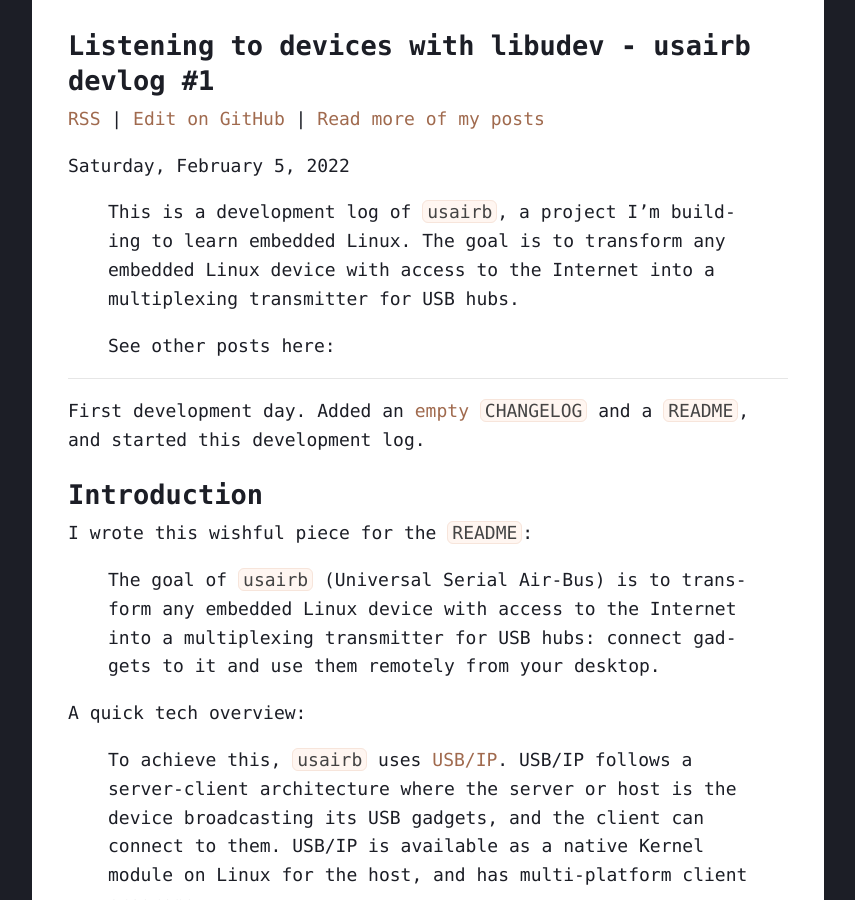
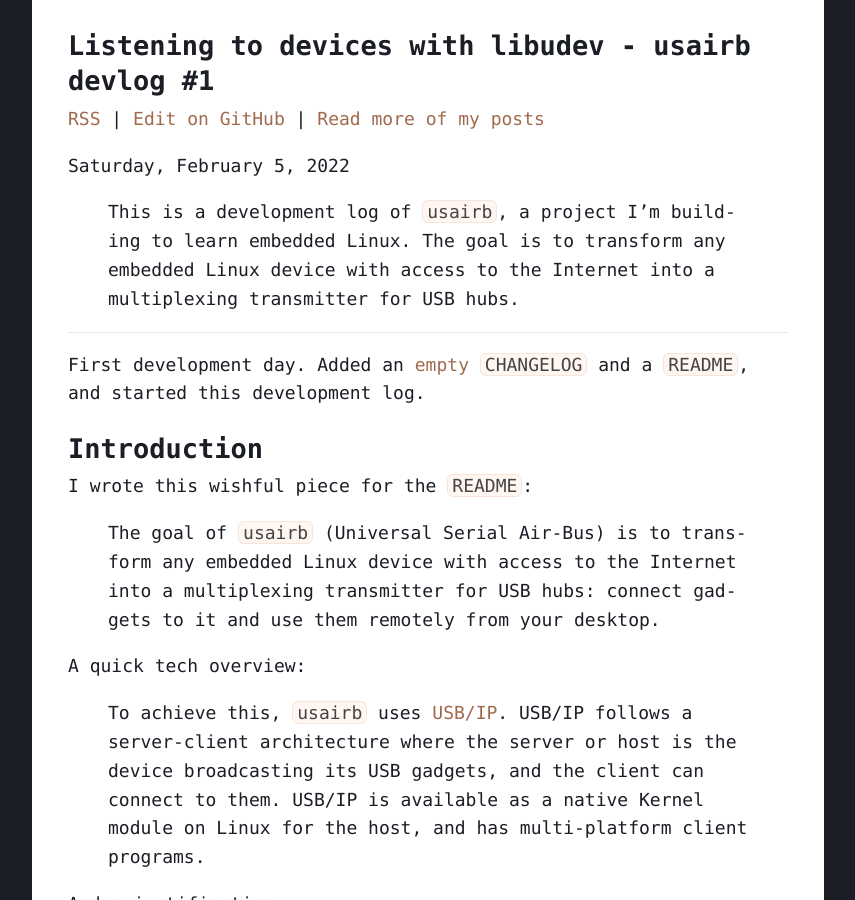
Before and after one commit to fnune/fnune.github.io, a Jekyll site: the page built from _posts/2022-02-05-listening-to-devices-with-libudev-usairb-devlog-1.markdown, in a window 1280 px wide and 900 px high. Shown: the whole window, without its empty margins (212-1067 px from the left). Built offline with Jekyll 4.4.1, drawn with Linux system fonts in a browser that asks for light colours.

Commit message:
Hide the "see other posts here" part if no more than one post

```diff
--- a/_includes/usairb.html
+++ b/_includes/usairb.html
@@ -5,7 +5,7 @@
   embedded Linux device with access to the Internet into a multiplexing
   transmitter for USB hubs.
 
-{% if posts.size > 0 %}
+{% if posts.size > 1 %}
   <blockquote>
     <p>See other posts here:</p>
     <ul>
```
